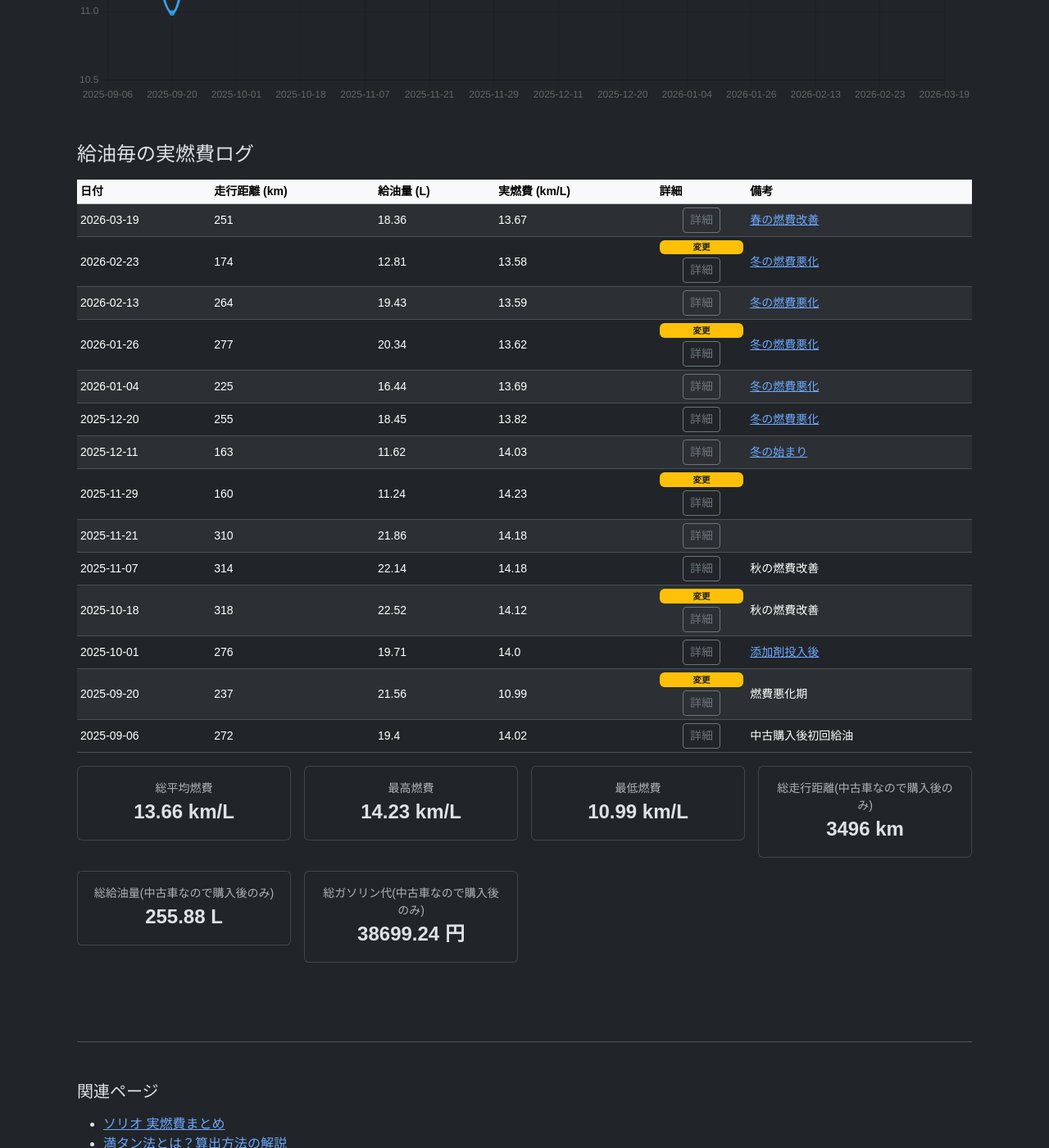
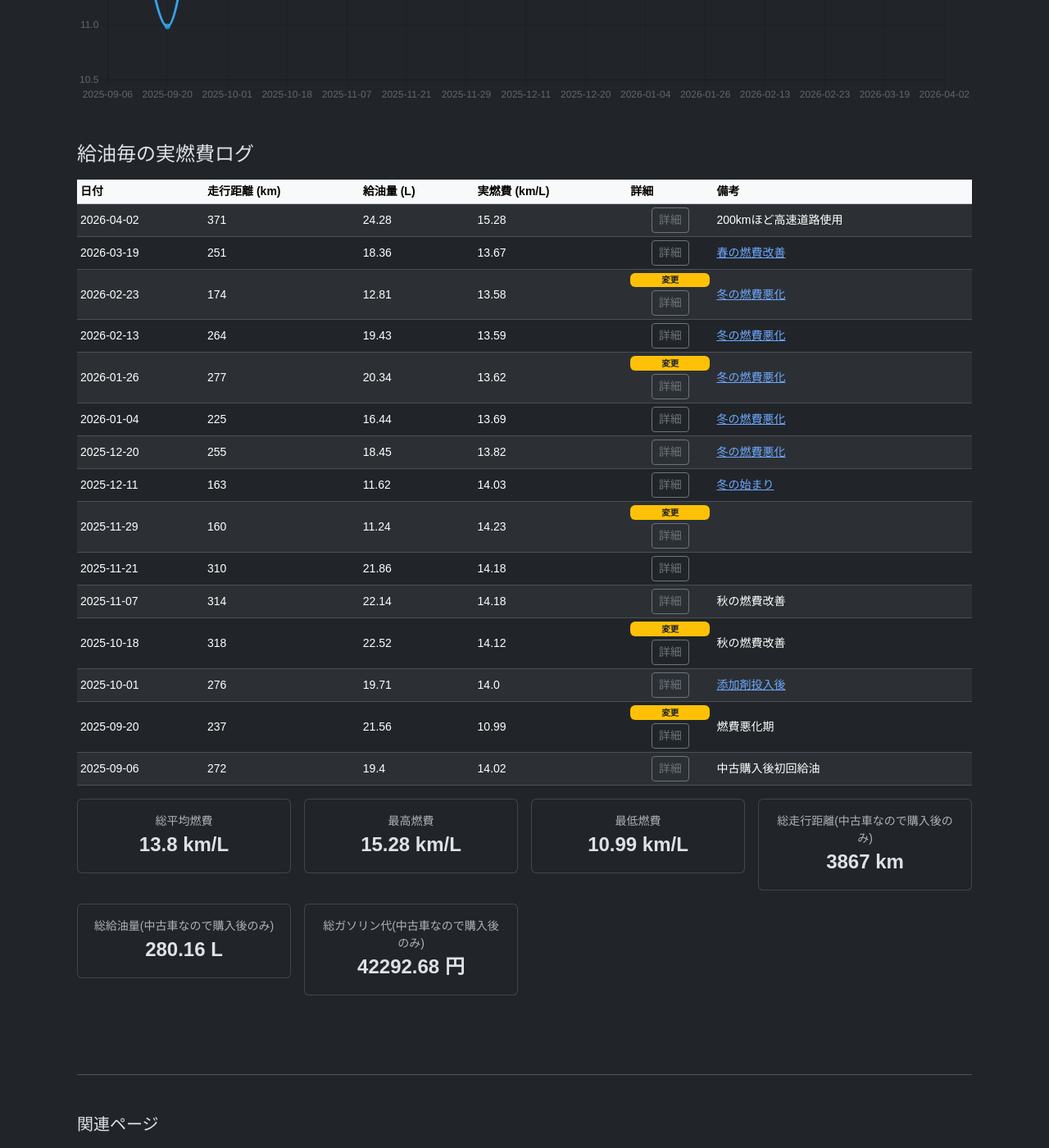
Before and after one commit to funyapar-org/fuel-lab, a Jekyll site: the page built from _solio/solio-fuel-economy-log.md, in a window 1280 px wide and 1400 px high, scrolled down 911 px. Shown: the whole window at 82% size. Built offline with Jekyll 4.4.1, drawn with Linux system fonts in a browser that asks for light colours.

Commit message:
solio_fuel_log.yml を更新

```diff
--- a/_data/solio_fuel_log.yml
+++ b/_data/solio_fuel_log.yml
@@ -213,3 +213,18 @@
     tread_depth_mm_f: 5.5
     tread_depth_mm_r: 5.8
     rotation_count: 0
+
+- date: 2026-04-02
+  odometer: 29130
+  fuel: 24.28
+  price_per_liter: 148
+  note: 200kmほど高速道路使用
+  conditions:
+    oil: 5w-30
+    tire: eg02
+    tire_size: 165/70R14
+    wheel: oem_steel
+    pressure_kpa: 250
+    tread_depth_mm_f: 5.5
+    tread_depth_mm_r: 5.8
+    rotation_count: 0
```
